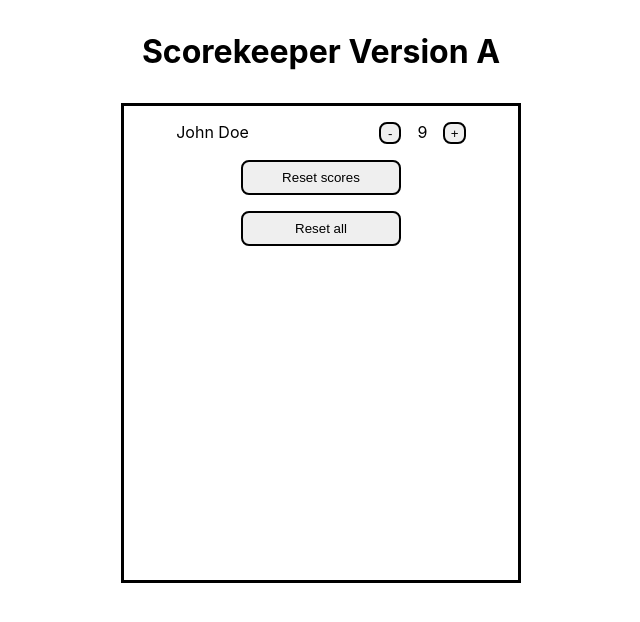
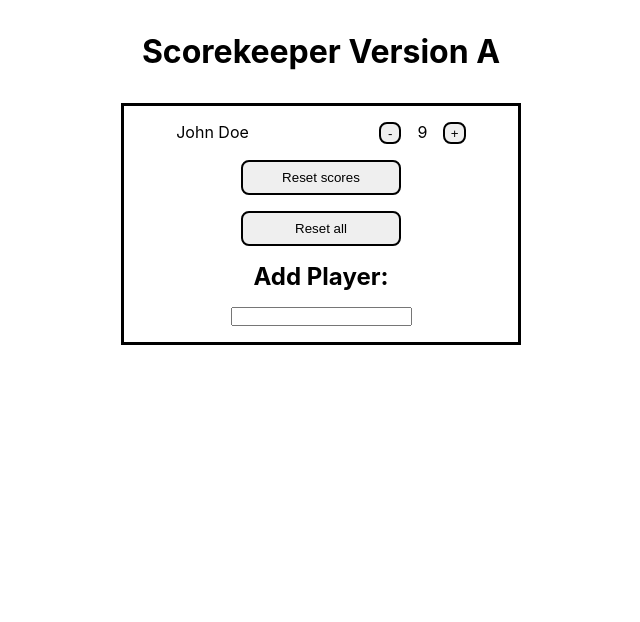
Before and after one commit to sebsch1337/score-keeper-app, a React (Create React App) app: page / in a window 1280 px wide. Shown: the top 622 px of the page, without its empty margins (319-959 px from the left). Built offline with nearby package versions, Linux system fonts and the light colour scheme.

Commit message:
add NewPlayerComponent

```diff
--- a/src/App.js
+++ b/src/App.js
@@ -2,8 +2,11 @@ import styled from "styled-components";
 import ResetButton from "./components/ResetButton";
 import Player from "./components/Player";
 import PlayerForm from "./components/PlayerForm";
+import { useState } from "react";
 
 function App() {
+  const [players, setPlayers] = useState([]);
+
   return (
     <Main>
       <Header>Scorekeeper Version A</Header>
@@ -13,6 +16,8 @@ function App() {
         </PlayerList>
         <ResetButton>Reset scores</ResetButton>
         <ResetButton>Reset all</ResetButton>
+        <Header2>Add Player:</Header2>
+        <NewPlayer />
       </PlayerForm>
     </Main>
   );
@@ -30,8 +35,14 @@ const Header = styled.h1`
   padding: 1em;
 `;
 
+const Header2 = styled.h2`
+  margin-top: auto;
+`;
+
 const PlayerList = styled.ul`
   width: 80%;
   display: flex;
   justify-content: center;
 `;
+
+const NewPlayer = styled.input``;
--- /dev/null
+++ b/src/components/NewPlayer/index.js
@@ -0,0 +1,5 @@
+import styled from "styled-components";
+
+const NewPlayer = styled.input``;
+
+export default NewPlayer;
--- a/src/components/PlayerForm/index.js
+++ b/src/components/PlayerForm/index.js
@@ -2,7 +2,6 @@ import styled from "styled-components";
 
 const PlayerForm = styled.form`
   width: 25rem;
-  height: 30rem;
   border: 3px solid black;
   display: flex;
   flex-direction: column;
```
